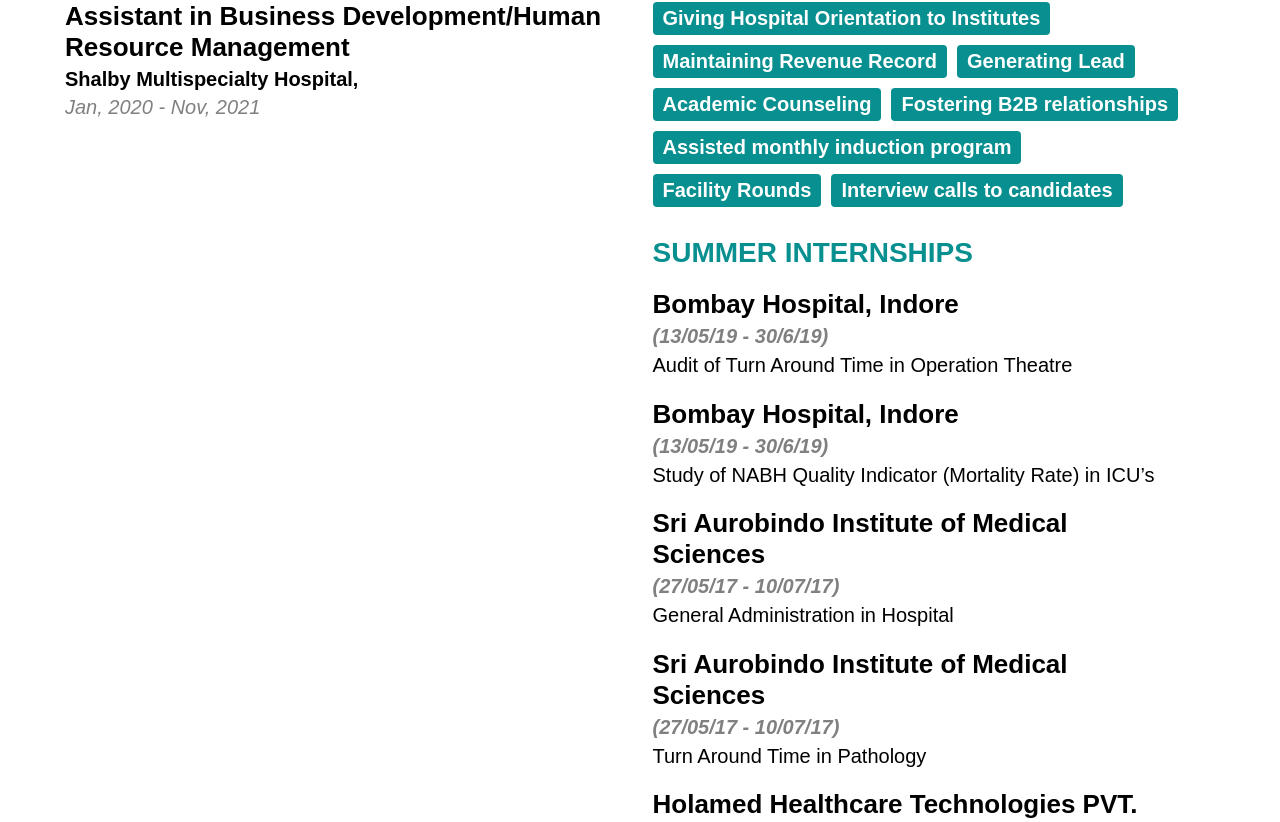
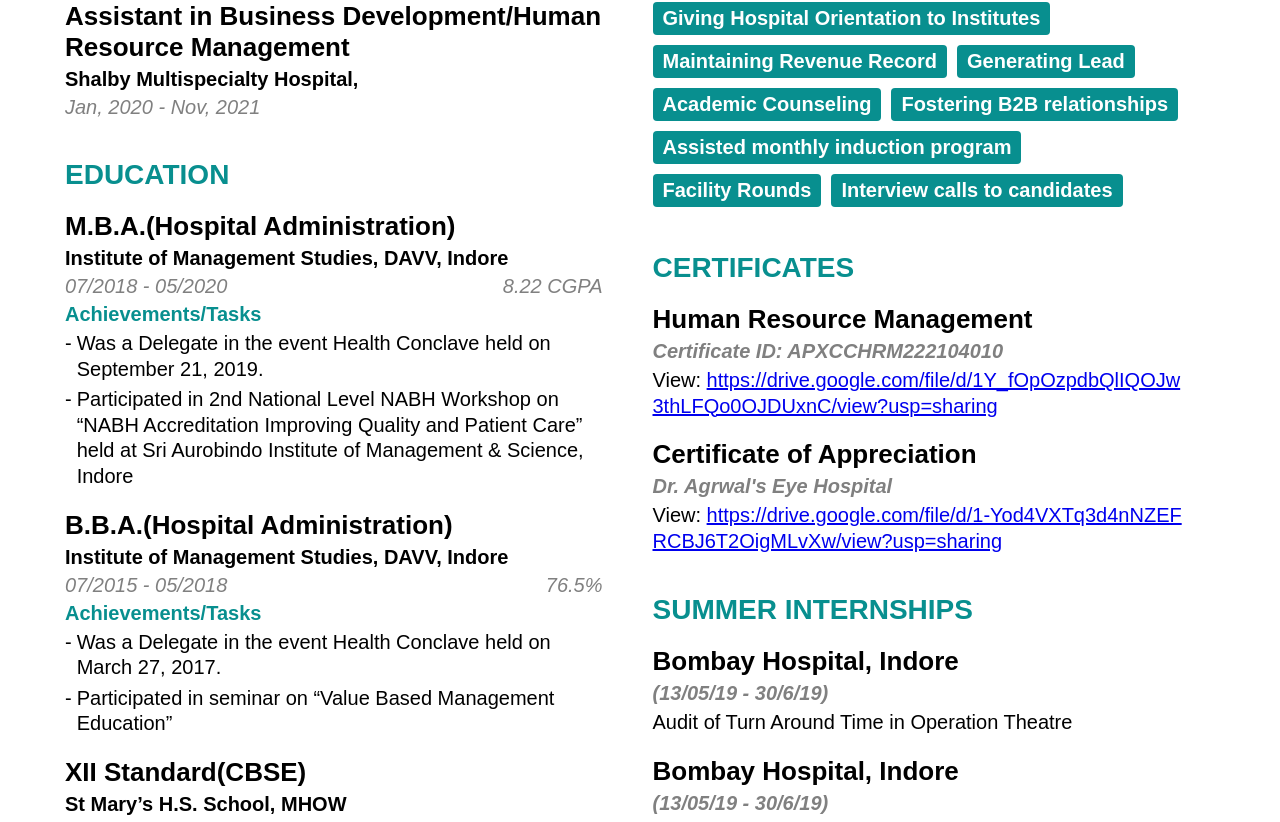
Before and after one commit to sachin7795/Resume, an Angular app: page / in a window 1280 px wide. Shown: the part 571-1393 px from the top of the page. Built offline with nearby package versions, Linux system fonts and the light colour scheme.

Commit message:
Update app.component.html
Added certificate section for Priya's resume

```diff
--- a/src/app/app.component.html
+++ b/src/app/app.component.html
@@ -156,8 +156,8 @@
           <div class="interest-div" [style]="'background-color:'+resumeData.theme" [ngClass]="{'mg-bt-20': i==resumeData.interests.length-1}">{{interest}}</div>
         </div>
       </div> -->
-      <!-- <div class="education">
-        <div class="section-title" [style]="'color:'+resumeData.theme">EDUCATION</div>
+      <div class="education">
+        <div class="section-title" [style]="'color:'+resumeData.theme+';margin-top:40px;'">EDUCATION</div>
         <div class="education-div" *ngFor="let ed of resumeData.educations">
           <div class="ed-course">{{ed.course}}</div>
           <div class="ed-college">{{ed.schoolOrCollege}}</div>
@@ -170,7 +170,7 @@
             <div class="we-ach-tasks" *ngFor="let task of ed.achievementsOrTasks"><div class="dash">-</div> {{task}}</div>
           </div>
         </div>
-      </div> -->
+      </div>
     </div>
     <div class="right-div">
       <div class="skills">
@@ -178,7 +178,15 @@
         <div class="skills-div" *ngFor="let skill of resumeData.skills;let i=index;">
           <div class="skill-div" [style]="'background-color:'+resumeData.theme" [ngClass]="{'mg-bt-20': i==resumeData.skills.length-1}">{{skill}}</div>
         </div>
-      </div><br><br><br>
+      </div>
+      <div class="projects">
+        <div class="section-title" [style]="'color:'+resumeData.theme+';margin-top:15px;'">CERTIFICATES</div>
+        <div class="project-div" *ngFor="let certificate of resumeData.certificates">
+          <div class="project-name">{{certificate.name}}</div>
+          <div class="project-duration">{{certificate.number}}</div>
+          <div class="project-description" style="word-break: break-all;">View: <a [href]="certificate.link" target="_blank">{{certificate.link}}</a></div>
+        </div>
+      </div>
       <div class="projects">
         <div class="section-title" [style]="'color:'+resumeData.theme">SUMMER INTERNSHIPS</div>
         <div class="project-div" *ngFor="let project of resumeData.projects">
@@ -199,7 +207,7 @@
           <div class="interest-div" [style]="'background-color:'+resumeData.theme" [ngClass]="{'mg-bt-20': i==resumeData.interests.length-1}">{{interest}}</div>
         </div>
       </div> -->
-      <div class="education">
+      <!-- <div class="education">
         <div class="section-title" [style]="'color:'+resumeData.theme">EDUCATION</div>
         <div class="education-div" *ngFor="let ed of resumeData.educations">
           <div class="ed-course">{{ed.course}}</div>
@@ -213,7 +221,7 @@
             <div class="we-ach-tasks" *ngFor="let task of ed.achievementsOrTasks"><div class="dash">-</div> {{task}}</div>
           </div>
         </div>
-      </div>
+      </div> -->
       <div class="languages" style="float: left;width:100%;">
         <div class="section-title" [style]="'color:'+resumeData.theme">LANGUAGES</div>
         <div class="languages-div" *ngFor="let language of resumeData.languages;let i=index;">
```
